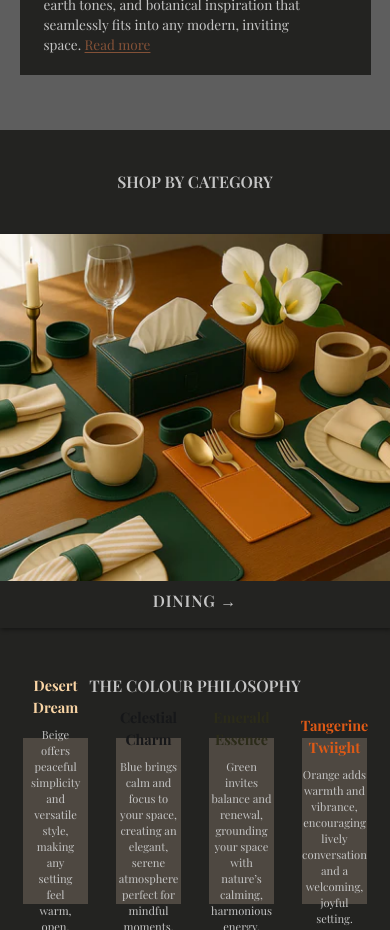
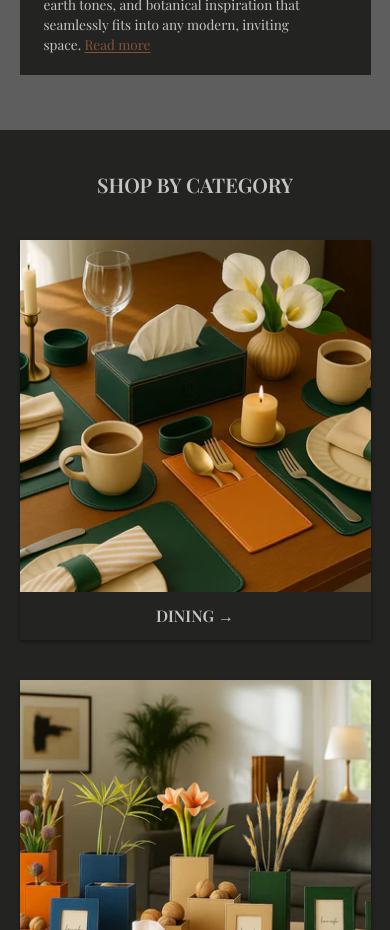
Before and after one commit to Nasir1504/casabotanical, a Next.js app: page / in a window 390 px wide. Shown: the part 1520-2450 px from the top of the page. Built offline with nearby package versions, Linux system fonts and the light colour scheme; a web font is replaced by a local one.

Commit message:
category components been mobile and tab responsive now.

```diff
--- a/src/app/(main)/page.tsx
+++ b/src/app/(main)/page.tsx
@@ -264,7 +264,7 @@ export default function Home() {
 
       {/* -----------------------------------Categorys---------------------------------------- */}
 
-      <h3 className="w-full text-center font-[600] pt-10 max-lg:text-[1rem] lg:text-[1.26rem] xl:text-[1.6rem] bg-[#232321] text-[#c5c5c5]">SHOP BY CATEGORY</h3>
+      <h3 className="w-full text-center font-[600] pt-10 max-lg:text-[1.26rem] lg:text-[1.26rem] xl:text-[1.6rem] bg-[#232321] text-[#c5c5c5]">SHOP BY CATEGORY</h3>
 
       {/* --------------------------- WEB -------------------------- */}
       <div className={`categorys-web relative w-full max-lg:h-[700px] lg:h-[900px] xl:h-[1050px]
@@ -292,7 +292,10 @@ export default function Home() {
               className="bg-img w-full h-full hover:"
             />
           </div>
-          <p className="max-lg:text-[0.7rem] lg:text-[0.95rem] xl:text-[1.2rem]">HOME DECORE <span>&#x2192;</span></p>
+          <p className="flex max-lg:text-[0.7rem] lg:text-[0.95rem] xl:text-[1.2rem]">
+            <span>HOME DECORE</span>
+            <span>&#x2192;</span>
+          </p>
 
         </Link>
         <Link href="" passHref className="storage flex flex-col justify-start items-center gap-3 relative">
@@ -319,10 +322,35 @@ export default function Home() {
       </div>
 
       {/* --------------------------- MOBILE -------------------------- */}
+      <div className={`categorys-web relative w-full :h-auto xl:h-[1050px]
+         text-[#c5c5c5] bg-[#232321] gap-10 pt-10 pb-4 sm:hidden flex justify-center flex-wrap items-start
+        `}>
+        {
+          CATEGORY_DATA.map((item, i) => {
+            return (
+              <Link key={i} href={item.linkTo} passHref className="dining flex flex-col max-xs:gap-3 gap-4 justify-start items-center relative max-xs:w-[90%] max-sm:w-[75%] max-xs:h-[400px] max-sm:h-[550px]">
+                <div className="card w-full h-[80%]">
+                  <Image
+                    src={item.imgURL}
+                    alt=""
+                    placeholder="blur"
+                    loading="lazy"
+                    className="bg-img w-full h-full hover:"
+                  />
+                </div>
+                <p className="max-sm:text-[1.2rem] max-xs:text-[1rem] max-xs:font-[600] uppercase">{item.name} <span>&#x2192;</span></p>
 
-      <div className={`categorys-mobile relative w-full max-xs:h-[450px] h-[700px] text-[#c5c5c5] bg-[#232321] gap-10 pt-10 pb-4
-        flex snap-x snap-mandatory snap-center overflow-x-scroll
-        `}>
+              </Link>
+            )
+          })
+        }
+      </div>
+
+      {/* <div className={`categorys-mobile relative w-full max-xs:h-[450px] h-[700px] text-[#c5c5c5] bg-[#232321] gap-10 pt-10 pb-4
+        flex justify-center items-center sm:hidden`}>
+        <div className="w-full h-[85%] bg-[#83513780] blur-lg absolute" />
+        <div className={`relative w-[100%] h-[90%] flex justify-start items-center snap-x snap-mandatory snap-center overflow-x-scroll overflow-y-hidden`}>
+
           {
             CATEGORY_DATA.map((item, i) => {
               return (
@@ -330,9 +358,9 @@ export default function Home() {
                   key={i}
                   href={item.linkTo}
                   passHref
-                className="dining flex flex-col justify-start items-center max-xs:gap-2 gap-5 relative min-w-full h-full shadow-[1px_2px_4px_#00000060]"
+                  className="dining flex flex-col justify-start items-center max-xs:gap-2 gap-5 relative min-w-full h-full snap-x snap-mandatory snap-center"
                 >
-                <div className="card w-full h-[88%] overflow-hidden">
+                  <div className="card w-[90%] h-[88%] overflow-hidden shadow-[1px_2px_4px_#00000060]">
                     <Image
                       src={item.imgURL}
                       alt=""
@@ -350,10 +378,8 @@ export default function Home() {
               )
             })
           }
-
-
-
         </div>
+      </div> */}
       {/* ------------------------------------Philosophy--------------------------------------- */}
 
       <div className="philosophy relative w-full max-lg:h-[250px] lg:h-[250px] xl:h-[280px] bg-[#232321] flex flex-col justify-center items-center gap-10" >
```
Lines whose indentation alone changed are shown as unchanged.
